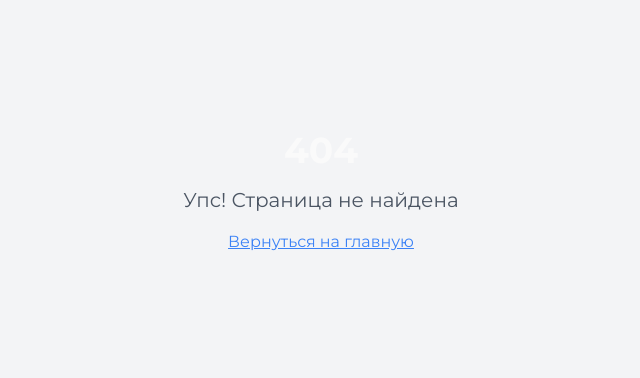
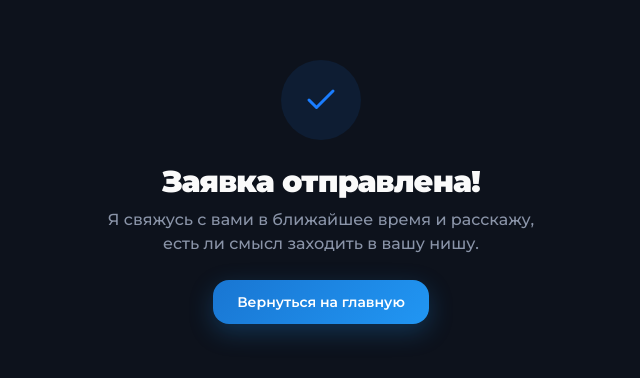
Before and after one commit to pr-poehali-dev/future-vision-project-21, a React (Vite) app: page /thank-you in a window 1280 px wide. Before the commit this address had no page. Shown: the part 208-586 px from the top of the page, without its empty margins (319-959 px from the left). Built offline with nearby package versions, Linux system fonts and the light colour scheme; a web font is replaced by a local one.

Commit message:
feat: добавить страницу благодарности

```diff
--- a/src/App.tsx
+++ b/src/App.tsx
@@ -6,6 +6,7 @@ import { QueryClient, QueryClientProvider } from "@tanstack/react-query";
 import { BrowserRouter, Routes, Route } from "react-router-dom";
 import Index from "./pages/Index";
 import Admin from "./pages/Admin";
+import ThankYou from "./pages/ThankYou";
 import NotFound from "./pages/NotFound";
 
 const queryClient = new QueryClient();
@@ -19,6 +20,7 @@ const App = () => (
         <Routes>
           <Route path="/" element={<Index />} />
           <Route path="/admin" element={<Admin />} />
+          <Route path="/thank-you" element={<ThankYou />} />
           {/* ADD ALL CUSTOM ROUTES ABOVE THE CATCH-ALL "*" ROUTE */}
           <Route path="*" element={<NotFound />} />
         </Routes>
--- a/src/components/sections/insights-section.tsx
+++ b/src/components/sections/insights-section.tsx
@@ -1,5 +1,6 @@
 import { useState } from "react"
 import { motion, AnimatePresence } from "framer-motion"
+import { useNavigate } from "react-router-dom"
 import Icon from "@/components/ui/icon"
 
 const LEADS_URL = "https://functions.poehali.dev/c3e1e068-7fa2-4061-a06b-0fa37484232f"
@@ -8,7 +9,7 @@ export function LeadModal({ open, onClose }: { open: boolean; onClose: () => voi
   const [name, setName] = useState("")
   const [contact, setContact] = useState("")
   const [loading, setLoading] = useState(false)
-  const [sent, setSent] = useState(false)
+  const navigate = useNavigate()
 
   async function handleSubmit(e: React.FormEvent) {
     e.preventDefault()
@@ -20,10 +21,10 @@ export function LeadModal({ open, onClose }: { open: boolean; onClose: () => voi
       body: JSON.stringify({ name, contact }),
     })
     setLoading(false)
-    setSent(true)
     if (typeof window !== "undefined" && (window as unknown as { ym?: (id: number, action: string, goal: string) => void }).ym) {
       (window as unknown as { ym: (id: number, action: string, goal: string) => void }).ym(109234883, "reachGoal", "lead_form_submit")
     }
+    navigate("/thank-you")
   }
 
   return (
--- /dev/null
+++ b/src/pages/ThankYou.tsx
@@ -0,0 +1,49 @@
+import { motion } from "framer-motion"
+import { useNavigate } from "react-router-dom"
+import Icon from "@/components/ui/icon"
+
+const ThankYou = () => {
+  const navigate = useNavigate()
+
+  return (
+    <div className="min-h-screen bg-background flex items-center justify-center px-4">
+      <motion.div
+        className="w-full max-w-md text-center flex flex-col items-center gap-6"
+        initial={{ opacity: 0, y: 24 }}
+        animate={{ opacity: 1, y: 0 }}
+        transition={{ duration: 0.5, ease: "easeOut" }}
+      >
+        <motion.div
+          className="w-20 h-20 rounded-full bg-primary/10 flex items-center justify-center"
+          initial={{ scale: 0.7 }}
+          animate={{ scale: 1 }}
+          transition={{ delay: 0.2, type: "spring", stiffness: 260, damping: 18 }}
+        >
+          <Icon name="Check" size={36} className="text-primary" />
+        </motion.div>
+
+        <div className="flex flex-col gap-2">
+          <h1 className="text-3xl font-black text-foreground tracking-tight">Заявка отправлена!</h1>
+          <p className="text-muted-foreground font-medium">
+            Я свяжусь с вами в ближайшее время и расскажу, есть ли смысл заходить в вашу нишу.
+          </p>
+        </div>
+
+        <motion.button
+          onClick={() => navigate("/")}
+          className="px-6 py-3 rounded-2xl font-semibold text-sm text-white"
+          style={{
+            background: "linear-gradient(135deg, #1976d2 0%, #2196f3 100%)",
+            boxShadow: "0 8px 24px rgba(33,150,243,0.25)",
+          }}
+          whileHover={{ scale: 1.02, y: -1 }}
+          whileTap={{ scale: 0.98 }}
+        >
+          Вернуться на главную
+        </motion.button>
+      </motion.div>
+    </div>
+  )
+}
+
+export default ThankYou
```
